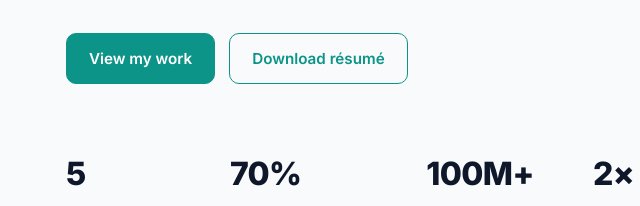
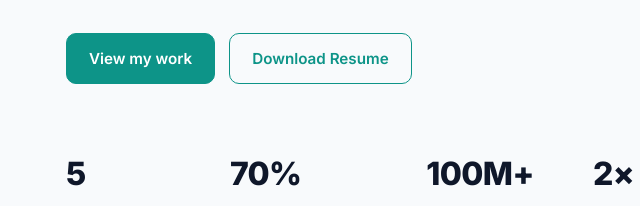
Before and after one commit to Kowshikvetcha/Kowshikvetcha.github.io, a plain HTML site: page index.html in a window 1280 px wide. Shown: the part 482-688 px from the top of the page, 58-698 px from the left. Drawn offline with Linux system fonts and the light colour scheme.

Commit message:
Use plain "Download Resume" button label
Co-Authored-By: Claude Opus 5.5 <noreply@anthropic.com>

```diff
--- a/index.html
+++ b/index.html
@@ -54,7 +54,7 @@
       <p class="hero-tagline" id="hero-tagline"></p>
       <div class="hero-cta">
         <a href="#projects" class="btn btn-primary">View my work</a>
-        <a href="#" class="btn btn-ghost" id="resume-link" download="Vetcha_Kowshik_Resume.pdf">Download résumé</a>
+        <a href="#" class="btn btn-ghost" id="resume-link" download="Vetcha_Kowshik_Resume.pdf">Download Resume</a>
       </div>
       <div class="stats" id="stats"></div>
     </section>
```
Also changed, not shown: 1 other file.
